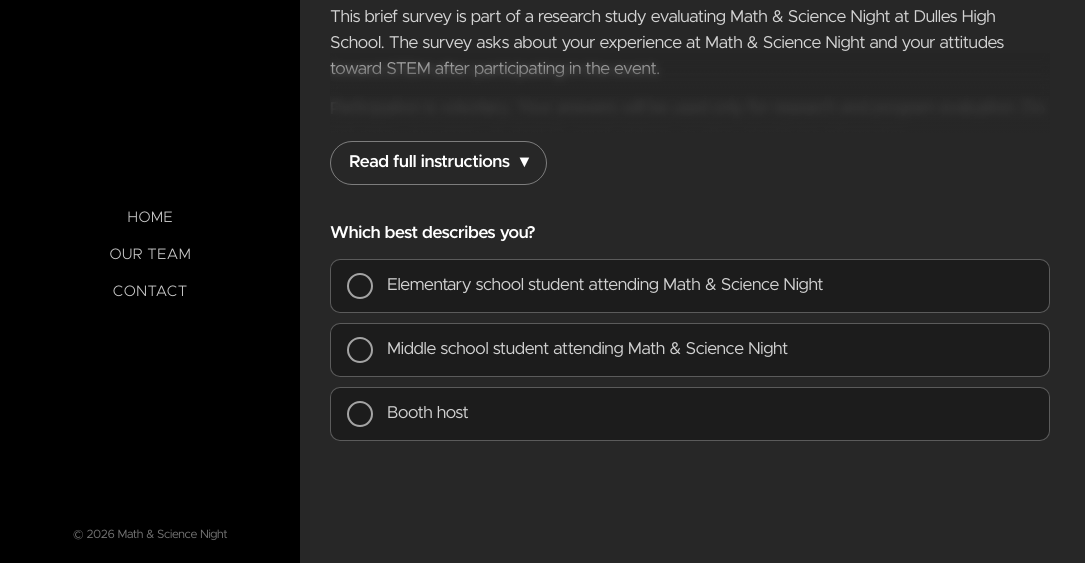
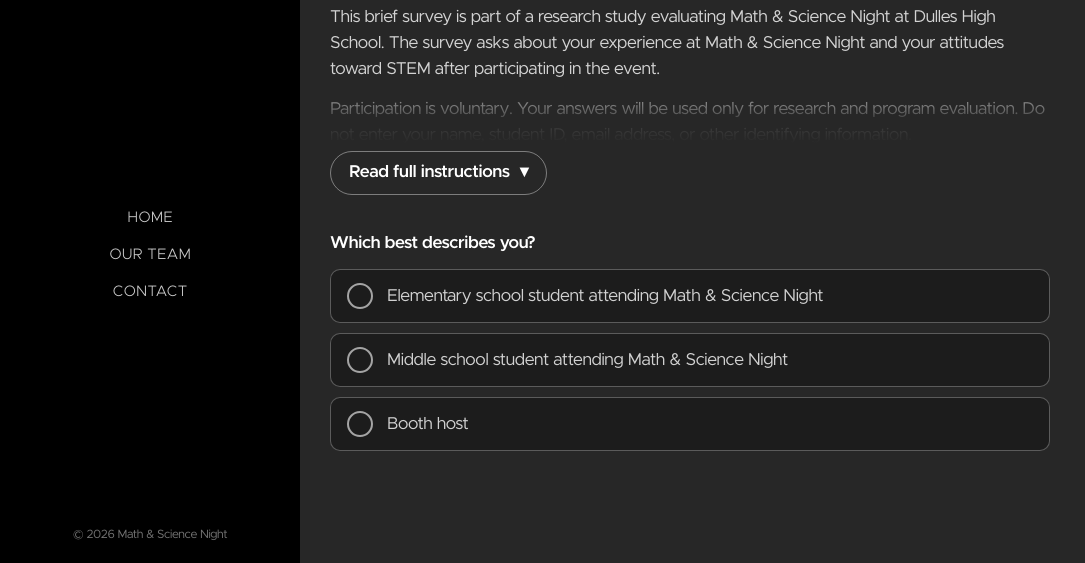
Before and after one commit to ronstercodes/msn_site, a website: page survey/after/index.html in a window 1280 px wide. Shown: the part 237-800 px from the top of the page, without its empty margins (0-1085 px from the left). Drawn offline with Linux system fonts and the light colour scheme.

Commit message:
Replace the blur on the folded notice with a plain fade
Co-Authored-By: Claude Sonnet 5.5 <noreply@anthropic.com>

```diff
--- a/css/style.css
+++ b/css/style.css
@@ -488,21 +488,22 @@ button.btn { font-family: var(--font); letter-spacing: inherit; cursor: pointer;
 .survey-intro p { margin-bottom: 14px; }
 .survey-intro p:last-child { margin-bottom: 0; }
 .intro-body { position: relative; }
-.intro-wrap.collapsed .survey-intro { max-height: 7.4em; }
+.intro-wrap.collapsed .survey-intro { max-height: 8em; }
+/* A plain fade into the page background (#272727): the text just melts away, no blur. */
 .intro-fade {
   position: absolute;
   left: 0;
   right: 0;
   bottom: 0;
-  height: 4.8em;
+  height: 3.6em;
   pointer-events: none;
   opacity: 0;
   transition: opacity 0.2s;
-  background: linear-gradient(to bottom, rgba(39, 39, 39, 0) 0%, rgba(39, 39, 39, 0.8) 65%, #272727 100%);
-  -webkit-backdrop-filter: blur(4px);
-  backdrop-filter: blur(4px);
-  -webkit-mask-image: linear-gradient(to bottom, transparent 0%, #000 55%);
-  mask-image: linear-gradient(to bottom, transparent 0%, #000 55%);
+  background: linear-gradient(to bottom,
+    rgba(39, 39, 39, 0) 0%,
+    rgba(39, 39, 39, 0.4) 30%,
+    rgba(39, 39, 39, 0.82) 62%,
+    #272727 100%);
 }
 .intro-wrap.collapsed .intro-fade { opacity: 1; }
 .intro-toggle {
```
